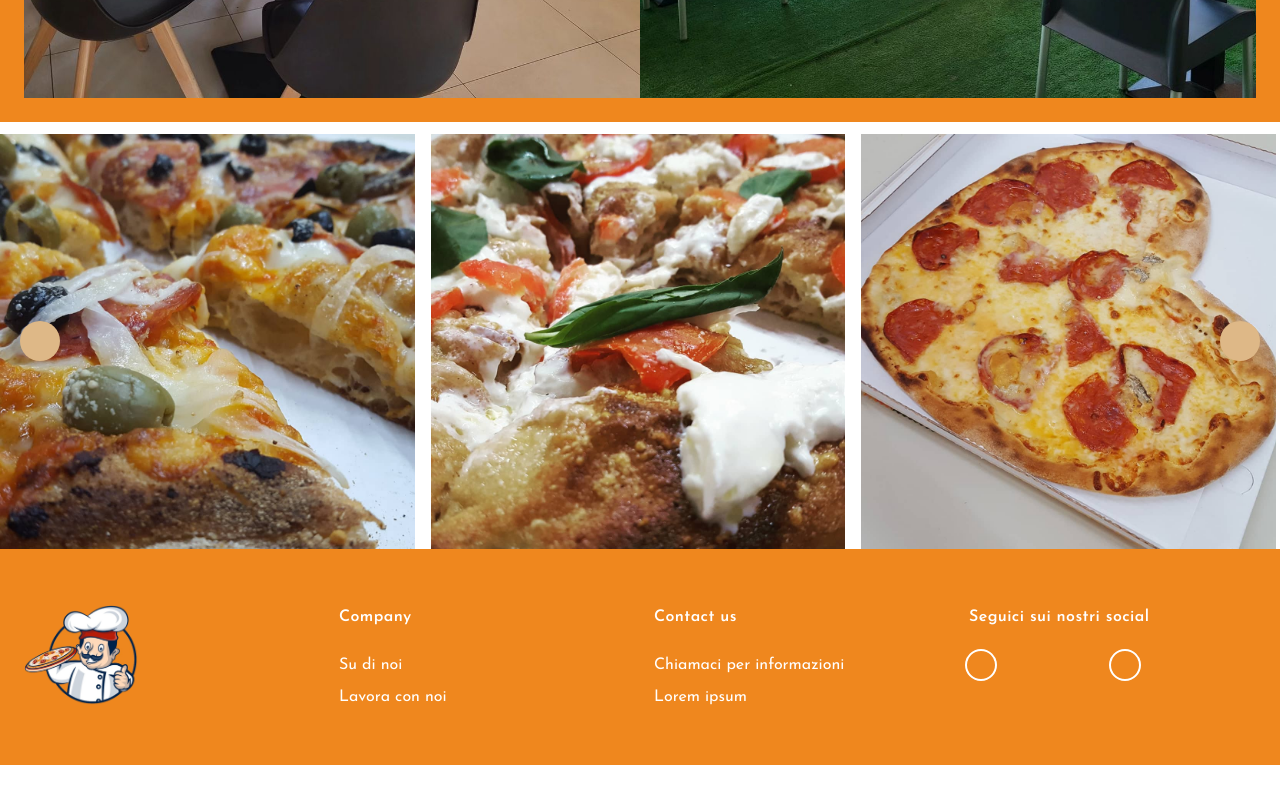
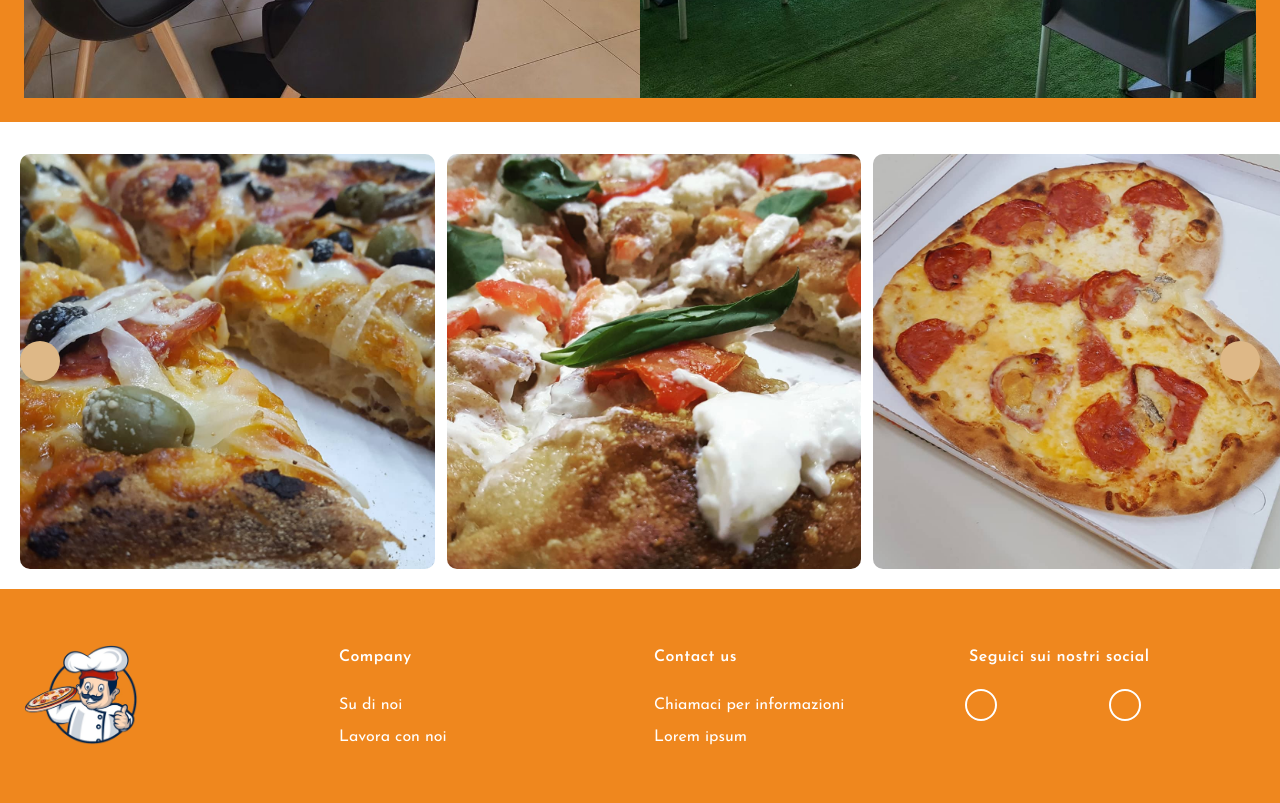
Before and after one commit to bronzo97/pizzeria-rustica, an Angular app: page / in a window 1280 px wide. Shown: the part 1880-2683 px from the top of the page. Before the commit the page ends 2645 px from the top, so only its background shows below. Built offline with nearby package versions, Linux system fonts and the light colour scheme; a web font is replaced by a local one.

Commit message:
adjusted distances on carousel

```diff
--- a/src/app/carousel/carousel.component.html
+++ b/src/app/carousel/carousel.component.html
@@ -1,7 +1,7 @@
 <div class="container mx-auto">
     <div class="wrapper">
         <div class="arrow p-5" (click)="left()" ><i class="fa-solid fa-angle-left"></i></div>
-        <ul #carousel class="carousel grid grid-flow-col gap-4" [class.dragging]="dragging" [class.smooth-movement]="smoothMovement">
+        <ul #carousel class="carousel grid grid-flow-col gap-3" [class.dragging]="dragging" [class.smooth-movement]="smoothMovement">
 
             @for (img of imgArray; track img) {
                 <li class="card">
--- a/src/app/carousel/carousel.component.scss
+++ b/src/app/carousel/carousel.component.scss
@@ -4,6 +4,11 @@
     overflow-x: auto;
     scroll-snap-type: x mandatory;
     scrollbar-width: none;
+}
+
+.card img {
+    border-radius: 10px;
+    margin: 20px;
 }
 
 .dragging {
```
